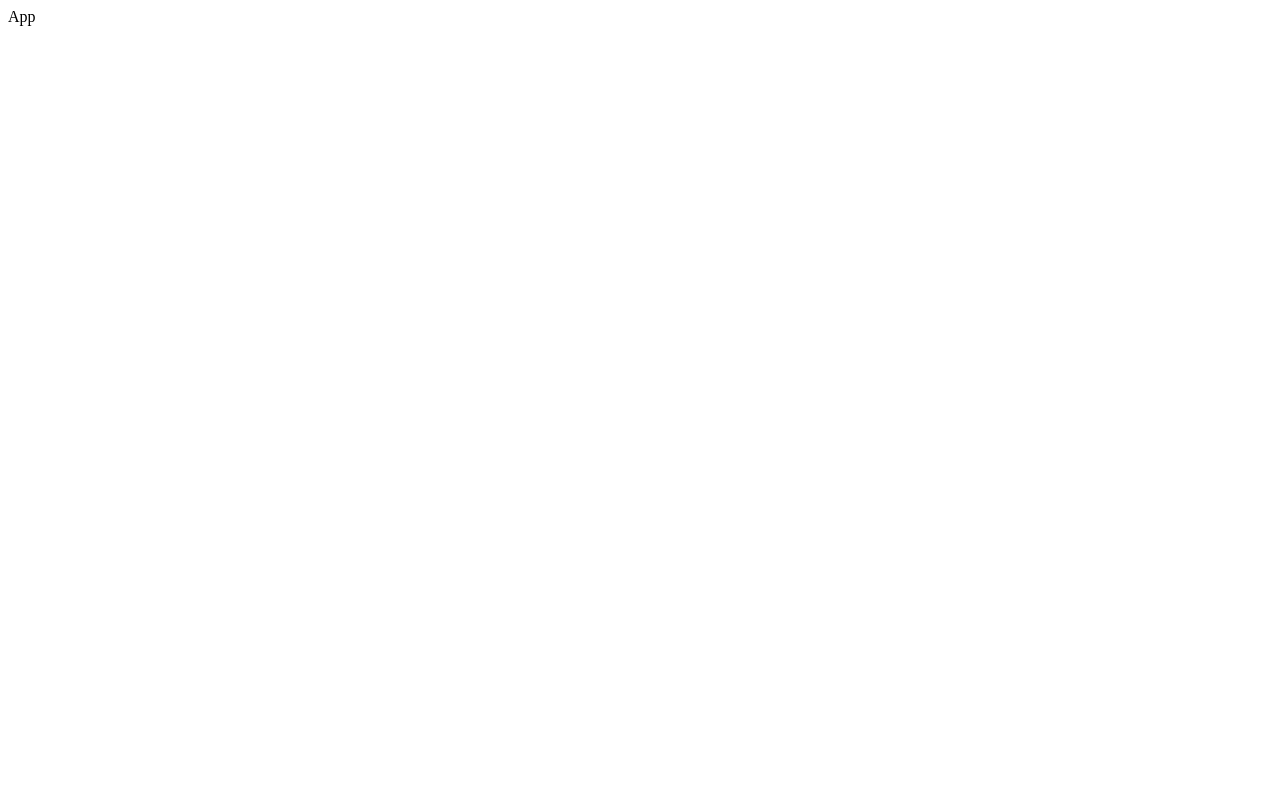
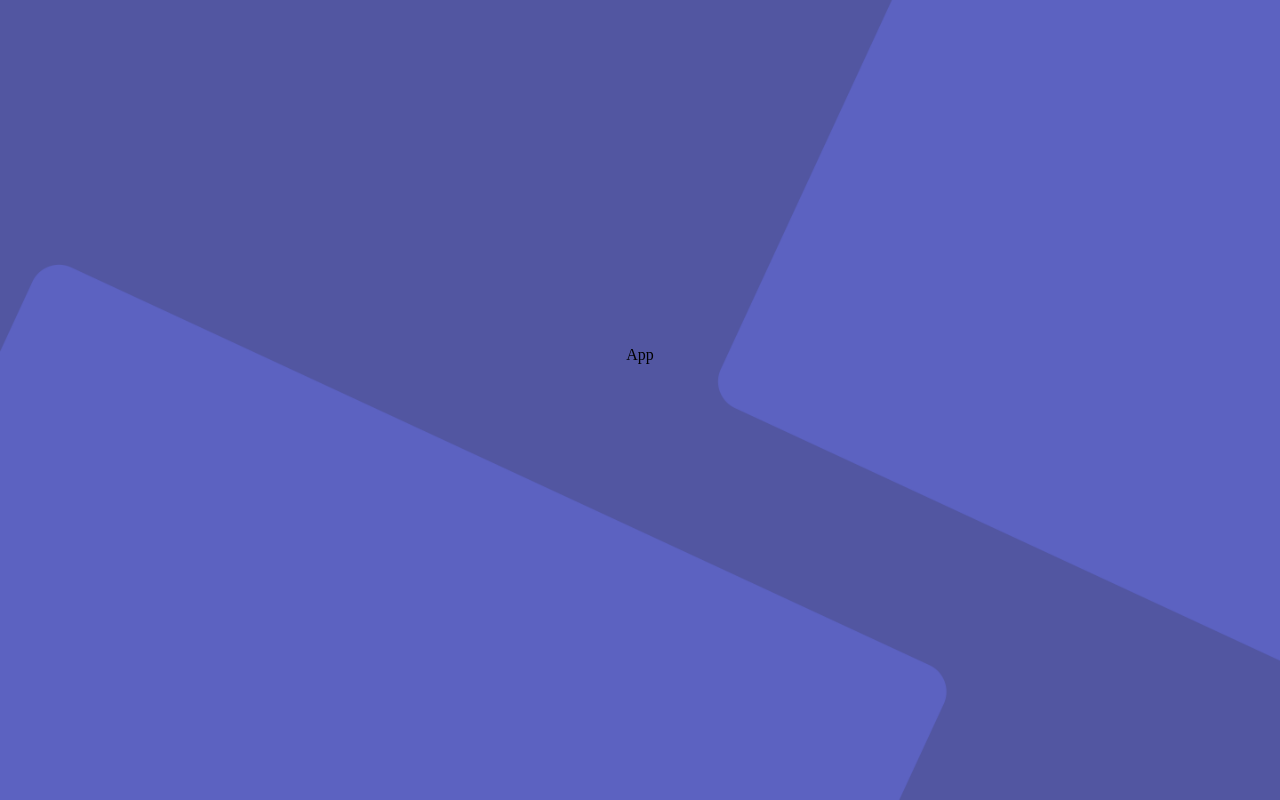
Before and after one commit to jeyofdev/devchallenges--country-quiz, a React (Create React App) app: page / in a window 1280 px wide. Built offline with nearby package versions, Linux system fonts and the light colour scheme.

Commit message:
style : initialize the default css

```diff
--- a/src/App.jsx
+++ /dev/null
@@ -1,7 +0,0 @@
-import React from 'react';
-
-const App = () => {
-    return <div className="App">App</div>;
-};
-
-export default App;
--- /dev/null
+++ b/src/containers/App/App.css
@@ -0,0 +1,35 @@
+@import url('https://fonts.googleapis.com/css2?family=Montserrat:wght@500;600;700&family=Poppins:wght@400;600;700&display=swap');
+
+/* ====================
+    VARIABLES
+==================== */
+:root {
+    --gutter: 15px;
+    --color-bg: #5256a1;
+}
+
+/* ====================
+    CONTAINER
+==================== */
+.App {
+    display: flex;
+    justify-content: center;
+    align-items: center;
+    background: var(--color-bg) url(../../assets/images/background.png)
+        no-repeat 50% / cover;
+    background-attachment: fixed;
+    min-height: 100vh;
+    padding-top: 1rem;
+    padding-bottom: calc(35.455px + 1rem);
+}
+
+.App > .container {
+    position: relative;
+    width: 100%;
+    max-width: 464px;
+    padding-right: var(--gutter);
+    padding-left: var(--gutter);
+    margin: 0 auto;
+    margin-bottom: calc(2.5rem + 0.9rem);
+    text-align: center;
+}
--- /dev/null
+++ b/src/containers/App/App.jsx
@@ -0,0 +1,12 @@
+import React from 'react';
+import './App.css';
+
+const App = () => {
+    return (
+        <div className="App">
+            <div className="container">App</div>
+        </div>
+    );
+};
+
+export default App;
--- /dev/null
+++ b/src/index.css
@@ -0,0 +1,139 @@
+*,
+*:before,
+*:after {
+    box-sizing: border-box;
+    outline: none;
+    padding: 0;
+    margin: 0;
+}
+
+html,
+body,
+div,
+span,
+applet,
+object,
+iframe,
+h1,
+h2,
+h3,
+h4,
+h5,
+h6,
+p,
+blockquote,
+pre,
+a,
+abbr,
+acronym,
+address,
+big,
+cite,
+code,
+del,
+dfn,
+em,
+img,
+ins,
+kbd,
+q,
+s,
+samp,
+small,
+strike,
+strong,
+sub,
+sup,
+tt,
+var,
+b,
+u,
+i,
+center,
+dl,
+dt,
+dd,
+ol,
+ul,
+li,
+fieldset,
+form,
+label,
+legend,
+table,
+caption,
+tbody,
+tfoot,
+thead,
+tr,
+th,
+td,
+article,
+aside,
+canvas,
+details,
+embed,
+figure,
+figcaption,
+footer,
+header,
+hgroup,
+menu,
+nav,
+output,
+ruby,
+section,
+summary,
+time,
+mark,
+audio,
+video {
+    margin: 0;
+    padding: 0;
+    border: 0;
+    font-size: 100%;
+    font: inherit;
+    vertical-align: baseline;
+}
+
+/* HTML5 display-role reset for older browsers */
+article,
+aside,
+details,
+figcaption,
+figure,
+footer,
+header,
+hgroup,
+menu,
+nav,
+section {
+    display: block;
+}
+
+body {
+    line-height: 1;
+}
+
+ol,
+ul {
+    list-style: none;
+}
+
+blockquote,
+q {
+    quotes: none;
+}
+
+blockquote:before,
+blockquote:after,
+q:before,
+q:after {
+    content: '';
+    content: none;
+}
+
+table {
+    border-collapse: collapse;
+    border-spacing: 0;
+}
--- a/src/index.jsx
+++ b/src/index.jsx
@@ -1,6 +1,7 @@
 import React from 'react';
 import ReactDOM from 'react-dom';
-import App from './App';
+import App from './containers/App/App';
+import './index.css';
 
 ReactDOM.render(
     <React.StrictMode>
```
Also changed, not shown: src/assets/images/background.png (added).
